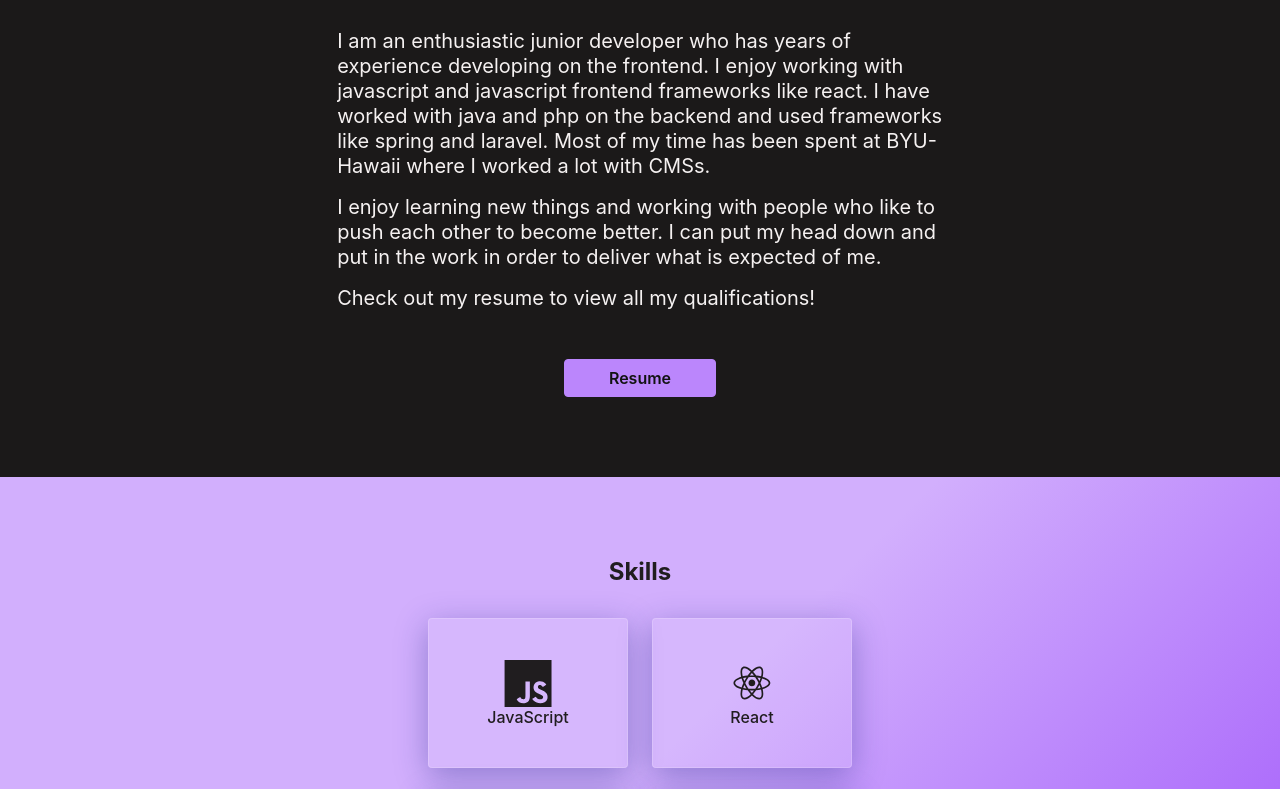
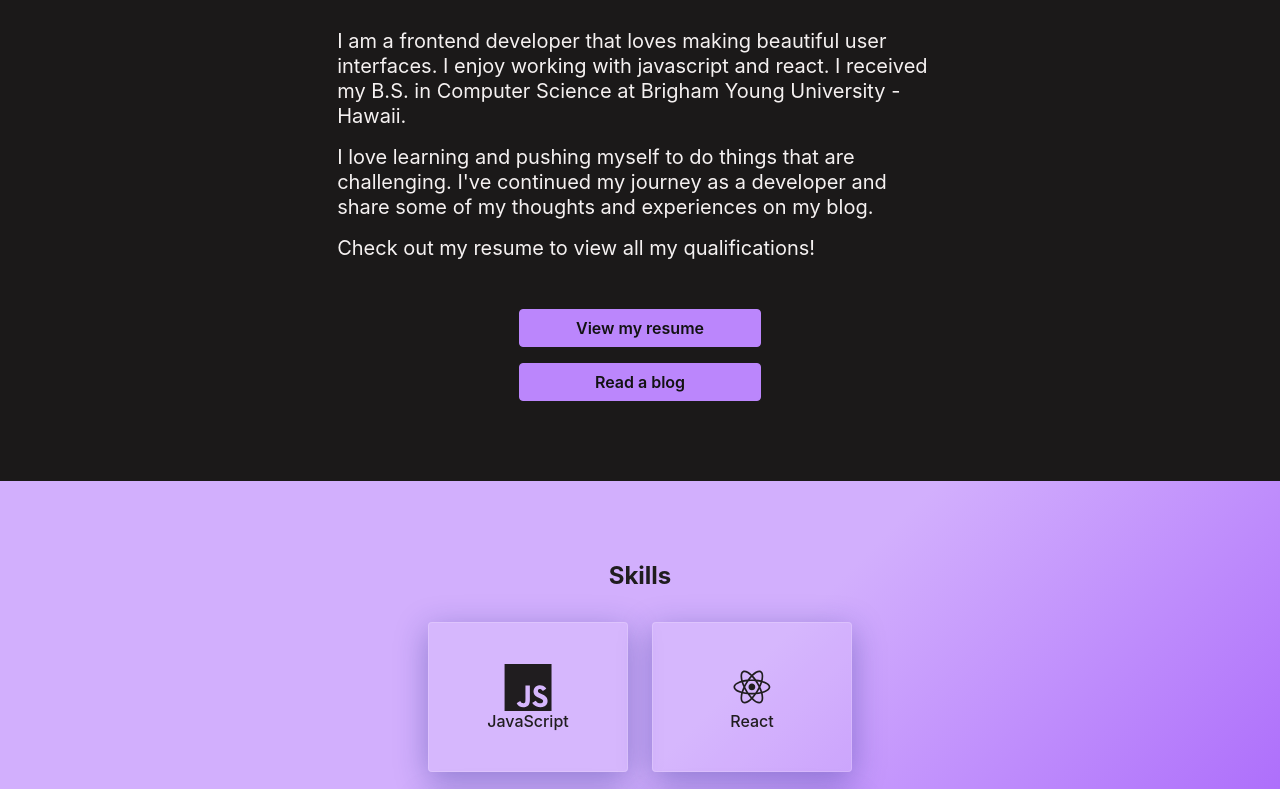
Before and after one commit to brad0s/my-portfolio, a Gatsby site: page / in a window 1280 px wide. Shown: the part 1329-2118 px from the top of the page. Built offline with nearby package versions, Linux system fonts and the light colour scheme; Gatsby itself is replaced by a stand-in of ours.

Commit message:
edit about section

```diff
--- a/src/components/about/About.js
+++ b/src/components/about/About.js
@@ -4,7 +4,7 @@ import profile from '../../images/profile-circle.svg';
 import { aboutData } from '../../data/data';
 
 function About() {
-  const { title, bio, resume } = aboutData;
+  const { title, bio, resume, blog } = aboutData;
   return (
     <section className="About" id="About">
       <div className="container">
@@ -25,9 +25,28 @@ function About() {
             </Fade>
           ))}
           <Fade bottom>
-            <a className="About__bio__resume" href={resume}>
-              Resume
-            </a>
+            <div className="About__bio__btn-group">
+              {resume && (
+                <a
+                  className="About__bio__btn-group__link"
+                  target="_blank"
+                  rel="noreferrer"
+                  href={resume}
+                >
+                  View my resume
+                </a>
+              )}
+              {blog && (
+                <a
+                  className="About__bio__btn-group__link"
+                  target="_blank"
+                  rel="noreferrer"
+                  href={blog}
+                >
+                  Read a blog
+                </a>
+              )}
+            </div>
           </Fade>
         </div>
       </div>
--- a/src/data/data.js
+++ b/src/data/data.js
@@ -44,11 +44,11 @@ export const aboutData = {
   bio: [
     {
       id: nanoid(),
-      paragraph: `I am an enthusiastic junior developer who has years of experience developing on the frontend. I enjoy working with javascript and javascript frontend frameworks like react. I have worked with java and php on the backend and used frameworks like spring and laravel. Most of my time has been spent at BYU-Hawaii where I worked a lot with CMSs.`,
+      paragraph: `I am a frontend developer that loves making beautiful user interfaces. I enjoy working with javascript and react. I received my B.S. in Computer Science at Brigham Young University - Hawaii.`,
     },
     {
       id: nanoid(),
-      paragraph: `I enjoy learning new things and working with people who like to push each other to become better. I can put my head down and put in the work in order to deliver what is expected of me.`,
+      paragraph: `I love learning and pushing myself to do things that are challenging. I've continued my journey as a developer and share some of my thoughts and experiences on my blog.`,
     },
     {
       id: nanoid(),
@@ -56,6 +56,7 @@ export const aboutData = {
     },
   ],
   resume: `https://docs.google.com/document/d/1JGp1HDxjFUPtvRqjD5t8BuzBNLiFWQBd3irOkpuySWw/preview`,
+  blog: `https://brad0s.github.io/`,
 };
 
 export const projectsData = [
--- a/src/styles/components/_about.scss
+++ b/src/styles/components/_about.scss
@@ -30,14 +30,19 @@
         margin-bottom: 3rem;
       }
     }
-    &__resume {
+    &__btn-group {
+      display: flex;
+      flex-direction: column;
+      row-gap: 1rem;
+      &__link {
         @include button;
         background-color: var(--theme-primary);
         color: var(--theme-on-secondary);
         border-color: var(--theme-primary);
         align-self: center;
-      width: 25%;
+        width: 40%;
         font-weight: 600;
       }
     }
   }
+}
```
Lines whose indentation alone changed are shown as unchanged.
